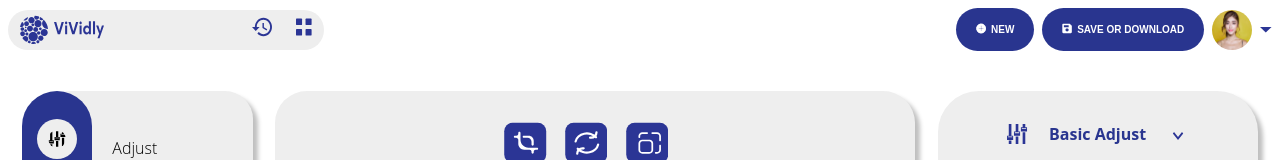
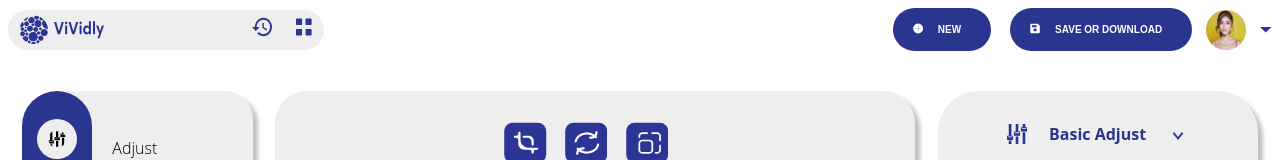
Before and after one commit to OkoroPrecious/image_editor, a React (Create React App) app: page / in a window 1280 px wide. Shown: the top 160 px of the page. Built offline with nearby package versions, Linux system fonts and the light colour scheme.

Commit message:
Final commit again

```diff
--- a/src/App.css
+++ b/src/App.css
@@ -77,7 +77,7 @@ ul {
 }
 
 .top-nav-controls {
-  width: 25%;
+  width: 30%;
   display: flex;
   align-items: center;
   justify-content: space-between;
@@ -88,11 +88,16 @@ ul {
     flex-direction: row;
     align-items: center;
     font-weight: bold;
-    justify-content: space-between;
   }
 
   & button > span{
-    display: block;
+    display: inline-block;
+    text-wrap:nowrap;
+    margin-right:10px;
+  }
+
+  & button:first-child{
+    margin-right:5px;
   }
 
   & button>span>svg {
```
